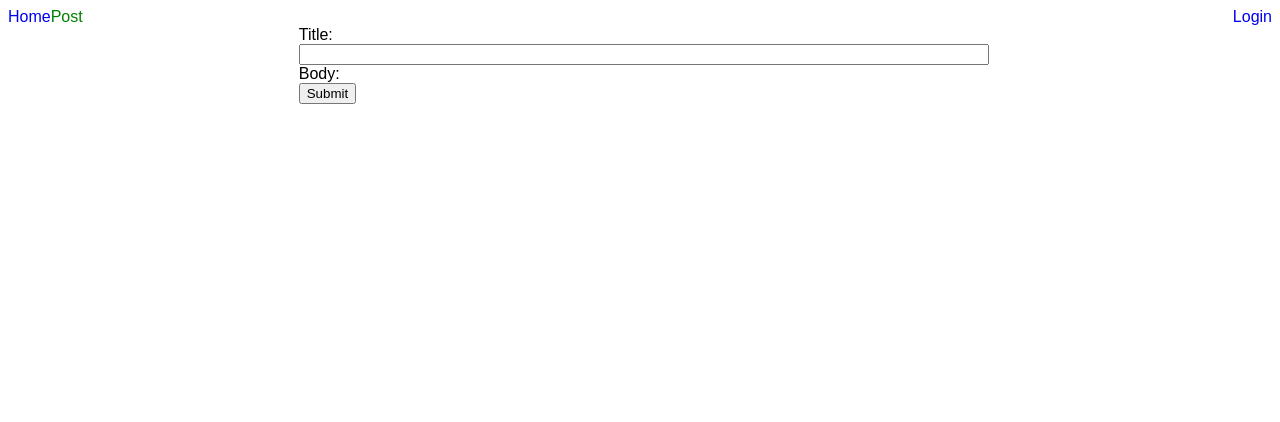
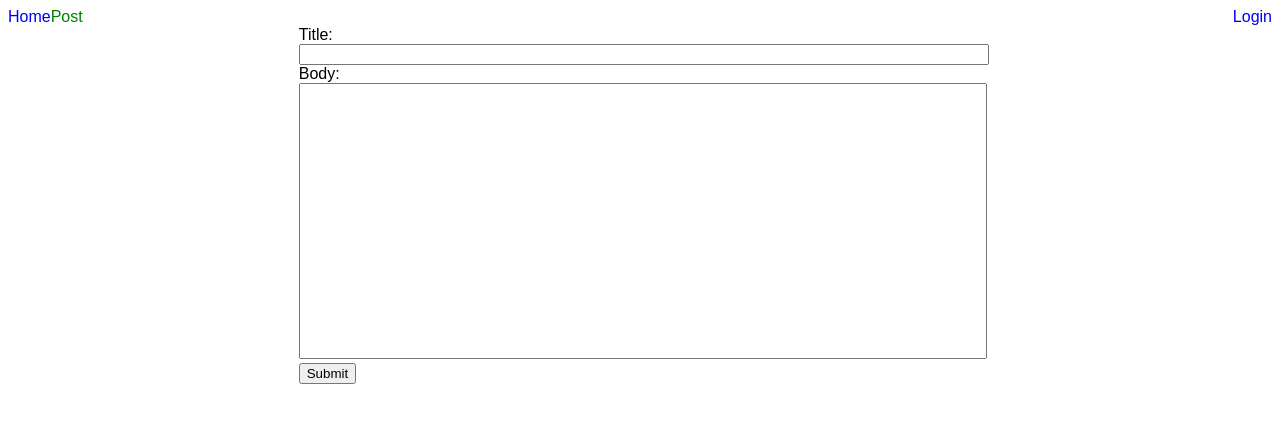
Before and after one commit to NewRasputin/blog, a Vue app: page /post in a window 1280 px wide. Shown: the top 422 px of the page. Built offline with nearby package versions, Linux system fonts and the light colour scheme; the HTML template or start-up script is replaced by a standard one; a web font is replaced by a local one; what vue-resource would draw is missing.

Commit message:
Resized textarea

```diff
--- a/src/components/Post.vue
+++ b/src/components/Post.vue
@@ -3,6 +3,7 @@
     <label for="title">Title:</label>
     <input class="title" v-model="title" name="title" type="text">
     <label for="body">Body:</label>
+    <textarea class="body" rows="15" v-model="body" name="body"></textarea>
     <input type="button" v-on:click="submit" value="Submit">
   </div>
 </template>
```
